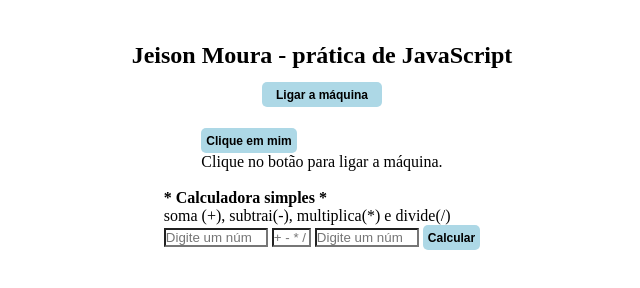
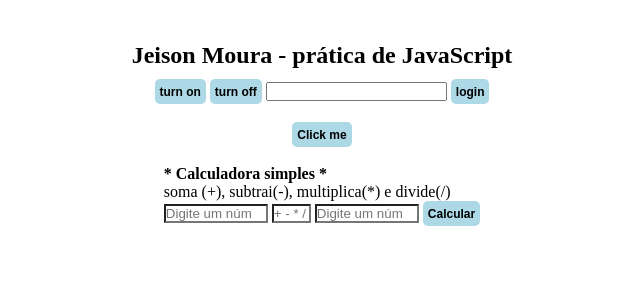
Before and after one commit to jeimoal/botoesJs, a plain HTML site: page index.html in a window 1280 px wide. Shown: the whole page, without its empty margins (318-958 px from the left). Drawn offline with Linux system fonts and the light colour scheme.

Commit message:
Update index.html

```diff
--- a/index.html
+++ b/index.html
@@ -13,15 +13,16 @@
 			<h1>Jeison Moura - prática de JavaScript</h1>
 		</section>
 
-		<section>
-			<button class="buttonLayout" id="ligar">Ligar a máquina</button>
-			<button class="buttonLayout" id="desligar">Desligar</button>
-			<input 	id="senha" type="password"></button>
-			<button class="buttonLayout" id="validaSenha">Enter</button>
+		<section id="passCode">
+			<button id="btnTOn" class="buttonLayout">turn on</button>
+			<button id="btnTOff" class="buttonLayout">turn off</button>
+			<input id="passw" type="password"/>
+			<button id="btnLogin" class="buttonLayout">login</button>
+			<div id="msgValid"></div>
 		</section>
 		<br>
-		<section class="preview">
-		<button class="buttonLayout" id="btn2" class="buttonSizes">Clique em mim</button>
+		<section>
+			<button class="buttonLayout" id="btn2" class="buttonSizes">Click me</button>
 		</section>
 		<br>
 		<section>
```
